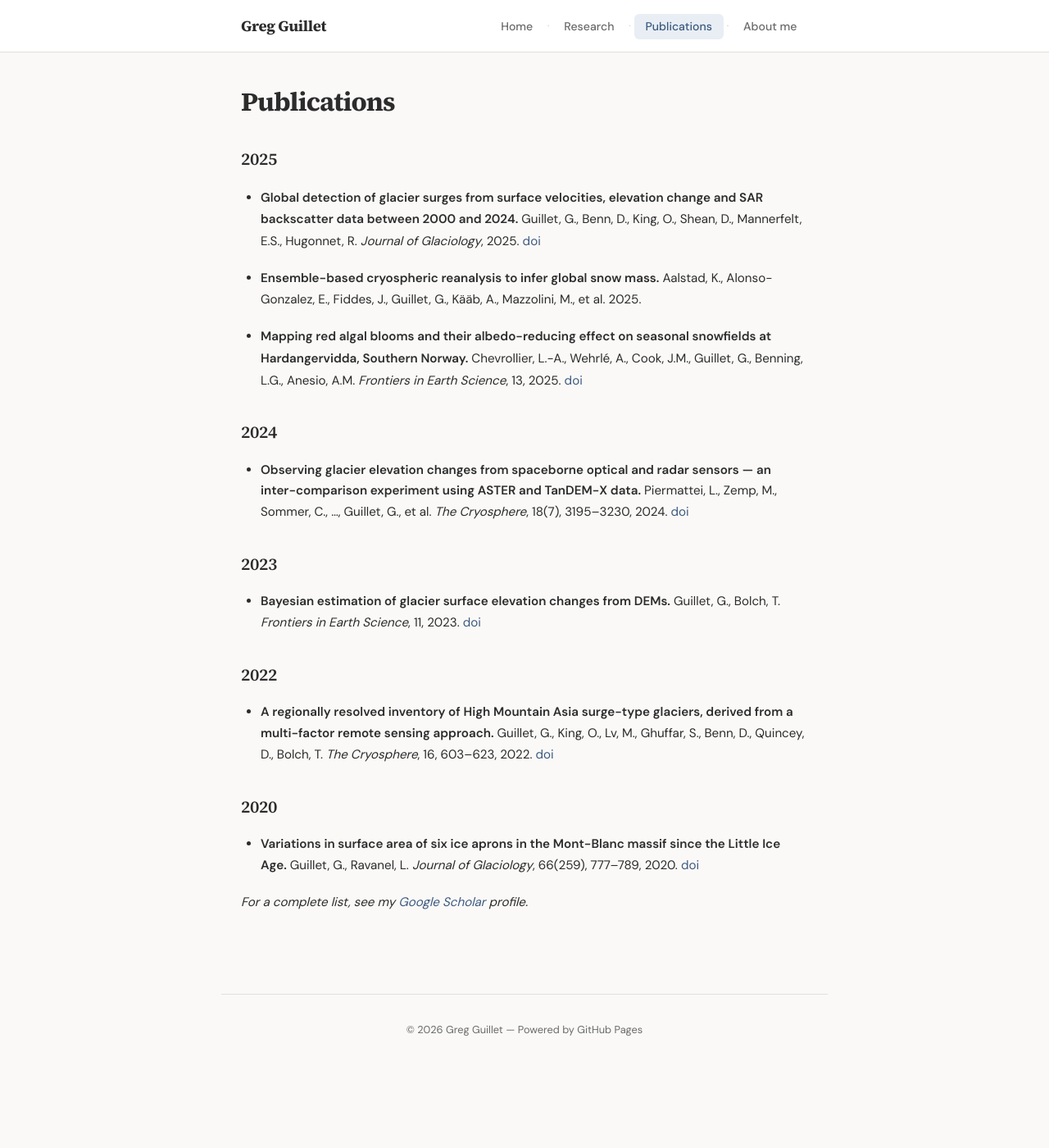
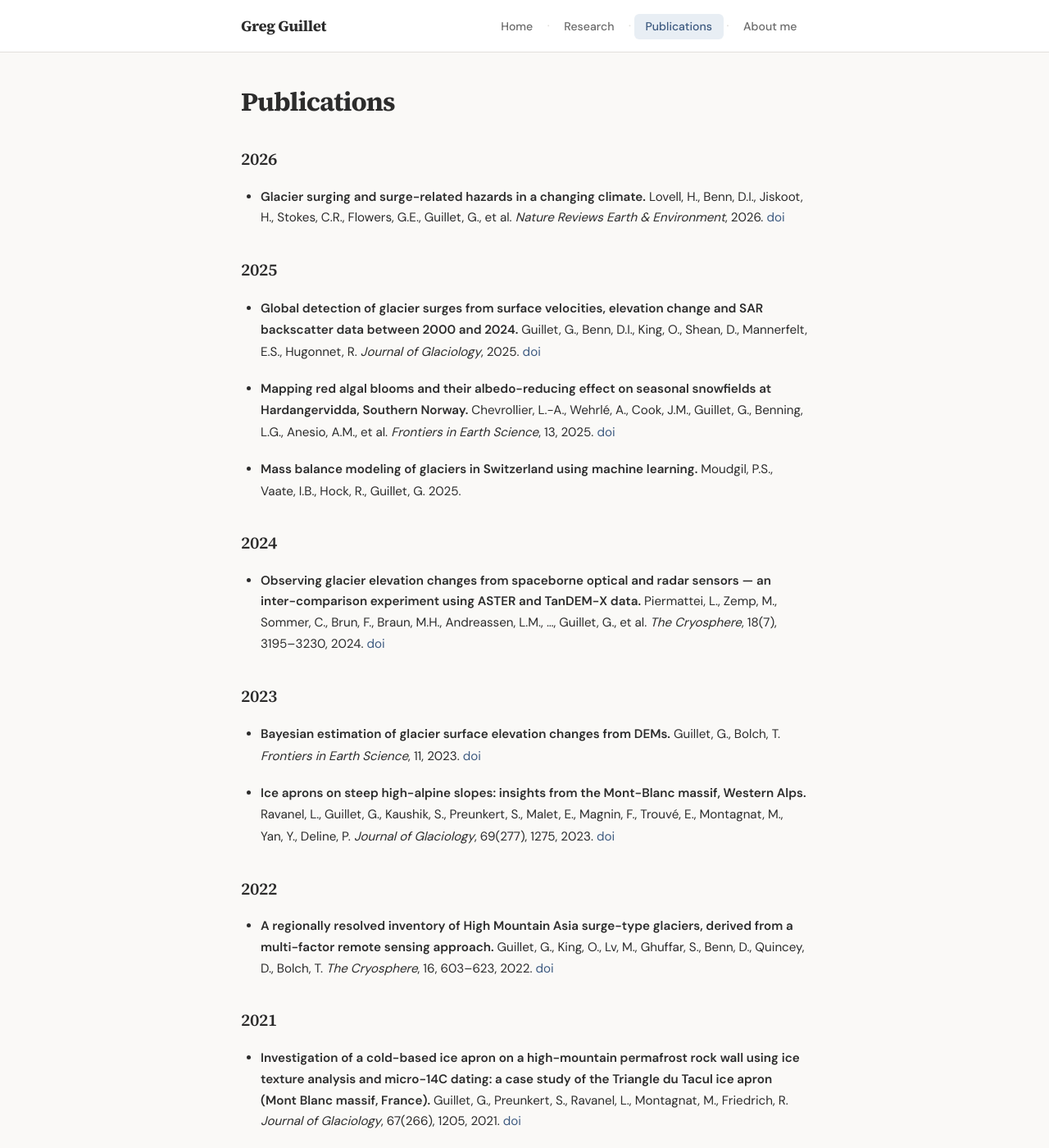
Before and after one commit to gregguillet/gregguillet.github.io, a Jekyll site: the page built from publications.md, in a window 1280 px wide and 1400 px high. Shown: the whole window at 82% size. Built offline with Jekyll 4.4.1, drawn with Linux system fonts in a browser that asks for light colours; some of the changed text lies outside the part shown.

Commit message:
Add new publications for 2026 and 2021

```diff
--- a/publications.md
+++ b/publications.md
@@ -6,28 +6,40 @@ permalink: /publications/
 
 # Publications
 
+## 2026
+
+- **Glacier surging and surge-related hazards in a changing climate.** Lovell, H., Benn, D.I., Jiskoot, H., Stokes, C.R., Flowers, G.E., Guillet, G., et al. *Nature Reviews Earth & Environment*, 2026. [doi](https://doi.org/10.1038/s43017-025-00757-9)
+
 ## 2025
 
-- **Global detection of glacier surges from surface velocities, elevation change and SAR backscatter data between 2000 and 2024.** Guillet, G., Benn, D., King, O., Shean, D., Mannerfelt, E.S., Hugonnet, R. *Journal of Glaciology*, 2025. [doi](https://doi.org/10.1017/jog.2025.36)
+- **Global detection of glacier surges from surface velocities, elevation change and SAR backscatter data between 2000 and 2024.** Guillet, G., Benn, D.I., King, O., Shean, D., Mannerfelt, E.S., Hugonnet, R. *Journal of Glaciology*, 2025. [doi](https://doi.org/10.1017/jog.2025.36)
 
-- **Ensemble-based cryospheric reanalysis to infer global snow mass.** Aalstad, K., Alonso-Gonzalez, E., Fiddes, J., Guillet, G., Kääb, A., Mazzolini, M., et al. 2025.
+- **Mapping red algal blooms and their albedo-reducing effect on seasonal snowfields at Hardangervidda, Southern Norway.** Chevrollier, L.-A., Wehrlé, A., Cook, J.M., Guillet, G., Benning, L.G., Anesio, A.M., et al. *Frontiers in Earth Science*, 13, 2025. [doi](https://doi.org/10.3389/feart.2025.1508719)
 
-- **Mapping red algal blooms and their albedo-reducing effect on seasonal snowfields at Hardangervidda, Southern Norway.** Chevrollier, L.-A., Wehrlé, A., Cook, J.M., Guillet, G., Benning, L.G., Anesio, A.M. *Frontiers in Earth Science*, 13, 2025. [doi](https://doi.org/10.3389/feart.2025.1508719)
+- **Mass balance modeling of glaciers in Switzerland using machine learning.** Moudgil, P.S., Vaate, I.B., Hock, R., Guillet, G. 2025.
 
 ## 2024
 
-- **Observing glacier elevation changes from spaceborne optical and radar sensors — an inter-comparison experiment using ASTER and TanDEM-X data.** Piermattei, L., Zemp, M., Sommer, C., ..., Guillet, G., et al. *The Cryosphere*, 18(7), 3195–3230, 2024. [doi](https://doi.org/10.5194/tc-18-3195-2024)
+- **Observing glacier elevation changes from spaceborne optical and radar sensors — an inter-comparison experiment using ASTER and TanDEM-X data.** Piermattei, L., Zemp, M., Sommer, C., Brun, F., Braun, M.H., Andreassen, L.M., ..., Guillet, G., et al. *The Cryosphere*, 18(7), 3195–3230, 2024. [doi](https://doi.org/10.5194/tc-18-3195-2024)
 
 ## 2023
 
 - **Bayesian estimation of glacier surface elevation changes from DEMs.** Guillet, G., Bolch, T. *Frontiers in Earth Science*, 11, 2023. [doi](https://doi.org/10.3389/feart.2023.1076732)
 
+- **Ice aprons on steep high-alpine slopes: insights from the Mont-Blanc massif, Western Alps.** Ravanel, L., Guillet, G., Kaushik, S., Preunkert, S., Malet, E., Magnin, F., Trouvé, E., Montagnat, M., Yan, Y., Deline, P. *Journal of Glaciology*, 69(277), 1275, 2023. [doi](https://doi.org/10.1017/jog.2023.15)
+
 ## 2022
 
 - **A regionally resolved inventory of High Mountain Asia surge-type glaciers, derived from a multi-factor remote sensing approach.** Guillet, G., King, O., Lv, M., Ghuffar, S., Benn, D., Quincey, D., Bolch, T. *The Cryosphere*, 16, 603–623, 2022. [doi](https://doi.org/10.5194/tc-16-603-2022)
+
+## 2021
+
+- **Investigation of a cold-based ice apron on a high-mountain permafrost rock wall using ice texture analysis and micro-14C dating: a case study of the Triangle du Tacul ice apron (Mont Blanc massif, France).** Guillet, G., Preunkert, S., Ravanel, L., Montagnat, M., Friedrich, R. *Journal of Glaciology*, 67(266), 1205, 2021. [doi](https://doi.org/10.1017/jog.2021.65)
 
 ## 2020
 
 - **Variations in surface area of six ice aprons in the Mont-Blanc massif since the Little Ice Age.** Guillet, G., Ravanel, L. *Journal of Glaciology*, 66(259), 777–789, 2020. [doi](https://doi.org/10.1017/jog.2020.46)
 
+- **Camera orientation, calibration and inverse perspective with uncertainties: A Bayesian method applied to area estimation from diverse photographs.** Guillet, G., Guillet, T., Ravanel, L. *ISPRS Journal of Photogrammetry and Remote Sensing*, 159, 237–255, 2020. [doi](https://doi.org/10.1016/j.isprsjprs.2019.11.013)
+
 *For a complete list, see my [Google Scholar](https://scholar.google.com/citations?user=f5fevO4AAAAJ) profile.*
```
